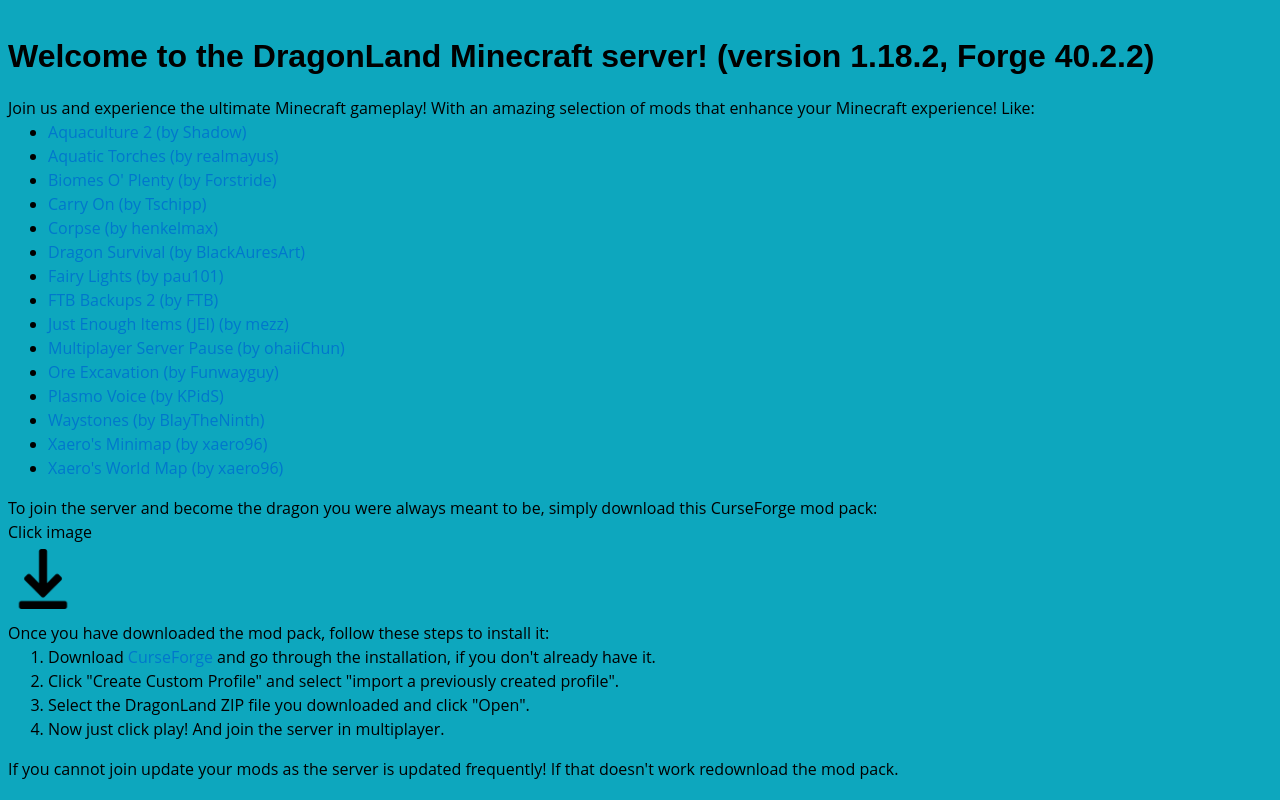
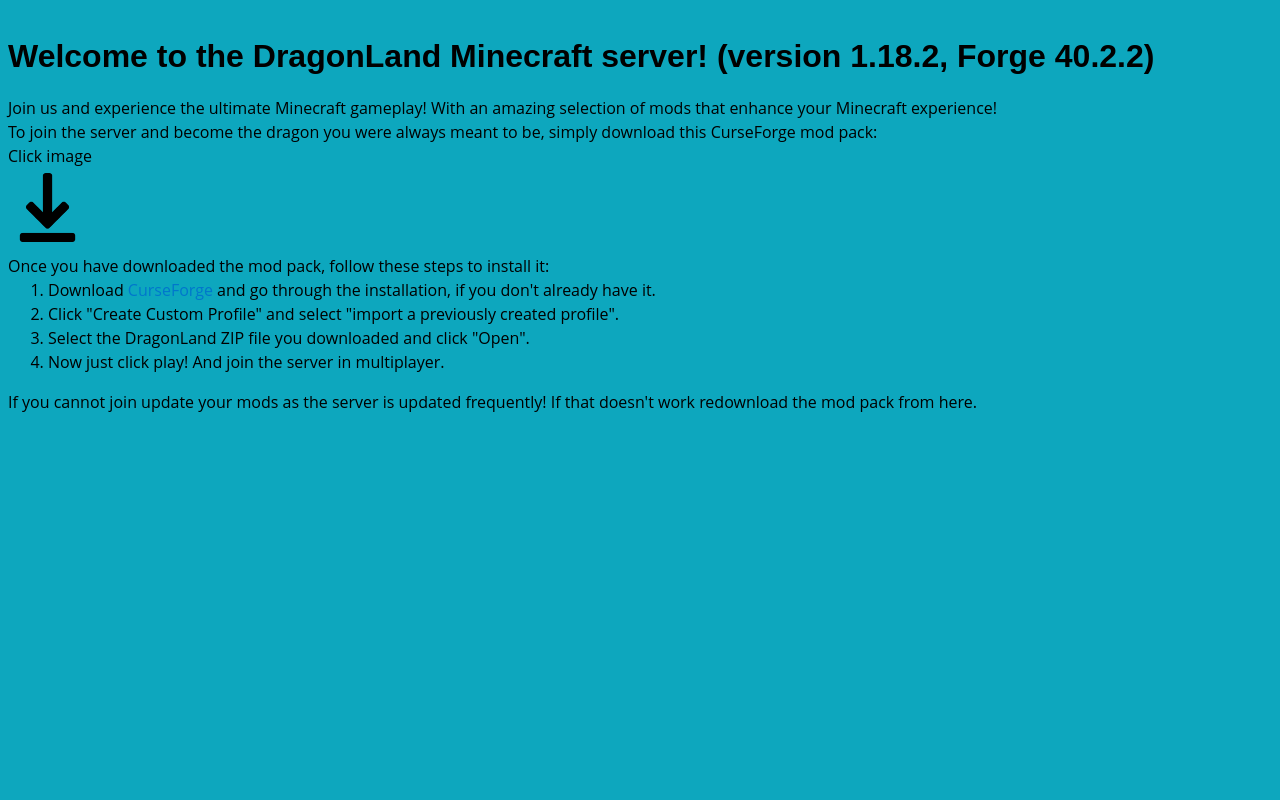
Before and after one commit to DergCraft/DergCraft.github.io, a plain HTML site: page index.html in a window 1280 px wide. Drawn offline with Linux system fonts and the light colour scheme.

```diff
--- a/index.html
+++ b/index.html
@@ -6,28 +6,11 @@
   </head>
   <body style="background-color:#0da7be">
     <h1>Welcome to the DragonLand Minecraft server! (version 1.18.2, Forge 40.2.2)</h1>
-    <p>Join us and experience the ultimate Minecraft gameplay! With an amazing selection of mods that enhance your Minecraft experience! Like:</p>
-    <ul>
-      <li><a href="https://www.curseforge.com/minecraft/mc-mods/aquaculture">Aquaculture 2 (by Shadow)</a></li>
-      <li><a href="https://www.curseforge.com/minecraft/mc-mods/aquatic-torches">Aquatic Torches (by realmayus)</a></li>
-      <li><a href="https://www.curseforge.com/minecraft/mc-mods/biomes-o-plenty">Biomes O' Plenty (by Forstride)</a></li>
-      <li><a href="https://www.curseforge.com/minecraft/mc-mods/carry-on">Carry On (by Tschipp)</a></li>
-      <li><a href="https://www.curseforge.com/minecraft/mc-mods/corpse">Corpse (by henkelmax)</a></li>
-      <li><a href="https://www.curseforge.com/minecraft/mc-mods/dragons-survival">Dragon Survival (by BlackAuresArt)</a></li>
-      <li><a href="https://www.curseforge.com/minecraft/mc-mods/fairy-lights">Fairy Lights (by pau101)</a></li>
-      <li><a href="https://www.curseforge.com/minecraft/mc-mods/ftb-backups-2">FTB Backups 2 (by FTB)</a></li>
-      <li><a href="https://www.curseforge.com/minecraft/mc-mods/jei">Just Enough Items (JEI) (by mezz)</a></li>
-      <li><a href="https://www.curseforge.com/minecraft/mc-mods/multiplayer-server-pause-forge">Multiplayer Server Pause (by ohaiiChun)</a></li>
-      <li><a href="https://www.curseforge.com/minecraft/mc-mods/ore-excavation">Ore Excavation (by Funwayguy)</a></li>
-      <li><a href="https://www.curseforge.com/minecraft/mc-mods/plasmo-voice">Plasmo Voice (by KPidS)</a></li>
-      <li><a href="https://www.curseforge.com/minecraft/mc-mods/waystones">Waystones (by BlayTheNinth)</a></li>
-      <li><a href="https://www.curseforge.com/minecraft/mc-mods/xaeros-minimap">Xaero's Minimap (by xaero96)</a></li>
-      <li><a href="https://www.curseforge.com/minecraft/mc-mods/xaeros-world-map">Xaero's World Map (by xaero96)</a></li>
-    </ul>
+    <p>Join us and experience the ultimate Minecraft gameplay! With an amazing selection of mods that enhance your Minecraft experience!</p>
     <p>To join the server and become the dragon you were always meant to be, simply download this CurseForge mod pack:</p>
     <p>Click image</p>
 		<a href="DragonLand.zip" download>
-			<img class="popup-image" src="get.png" alt="Clickable Image" width="60" height="60">
+			<img class="popup-image" src="get.png" alt="Download" width="69" height="69"> <!--haha funny number-->
 		</a>
     <p>Once you have downloaded the mod pack, follow these steps to install it:</p>
     <ol>
@@ -36,6 +19,6 @@
       <li>Select the DragonLand ZIP file you downloaded and click "Open".</li>
       <li>Now just click play! And join the server in multiplayer.</li>
     </ol>
-    <p>If you cannot join update your mods as the server is updated frequently! If that doesn't work redownload the mod pack.</p>
+    <p>If you cannot join update your mods as the server is updated frequently! If that doesn't work redownload the mod pack from here.</p>
   </body>
 </html>
```
Also changed, not shown: 1 other file.
